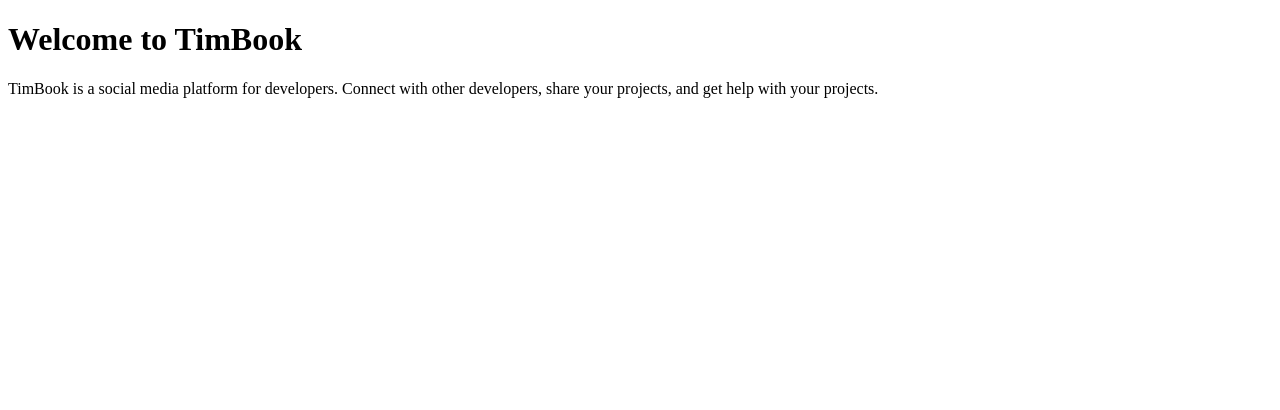
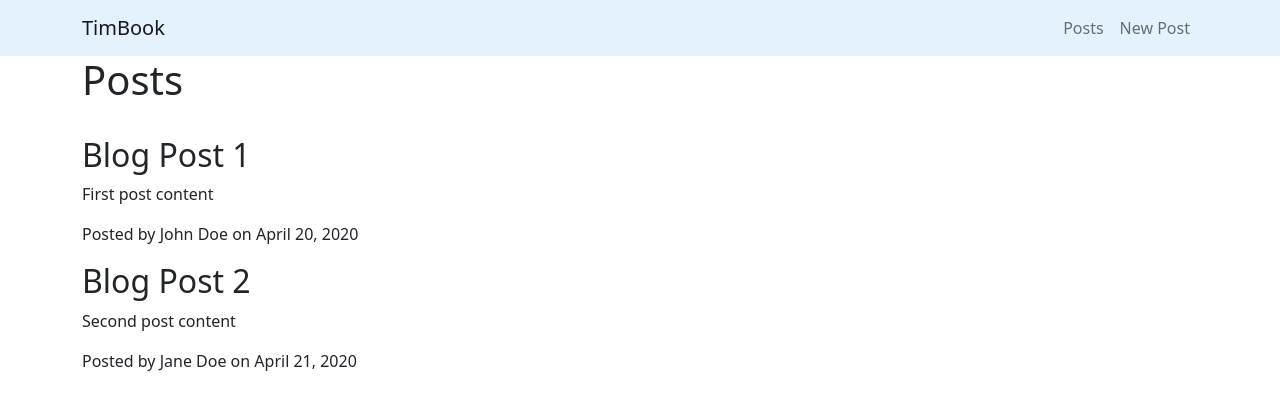
Before and after one commit to Temirlan504/Flask-Blog-App, a Flask app: page / in a window 1280 px wide. Shown: the top 410 px of the page. Run offline with Flask 3, Linux system fonts and the light colour scheme.

Commit message:
Add dummy data, and bootstrap
Added dummy data to test website. Added bootstrap

```diff
--- a/app.py
+++ b/app.py
@@ -2,9 +2,24 @@ from flask import Flask, render_template
 
 app = Flask(__name__)
 
+posts = [
+    {
+        'author': 'John Doe',
+        'title': 'Blog Post 1',
+        'content': 'First post content',
+        'date_posted': 'April 20, 2020'
+    },
+    {
+        'author': 'Jane Doe',
+        'title': 'Blog Post 2',
+        'content': 'Second post content',
+        'date_posted': 'April 21, 2020'
+    }
+]
+
 @app.route('/')
 def index():
-    return render_template('index.html')
+    return render_template('index.html', posts=posts)
 
 
 if __name__ == '__main__':
--- a/templates/index.html
+++ b/templates/index.html
@@ -1,10 +1,13 @@
 {% extends 'layout.html' %}
 
 {% block body %}
-    <h1>Welcome to TimBook</h1>
-    <p>
-        TimBook is a social media platform for developers.
-        Connect with other developers, share your projects,
-        and get help with your projects.
-    </p>
+    <h1>Posts</h1><br>
+
+    {% for post in posts %}
+        <div class="post">
+            <h2>{{ post.title }}</h2>
+            <p>{{ post.content }}</p>
+            <p>Posted by {{ post.author }} on {{ post.date_posted }}</p>
+        </div>
+    {% endfor %}
 {% endblock %}
--- a/templates/layout.html
+++ b/templates/layout.html
@@ -1,11 +1,31 @@
 <!DOCTYPE html>
 <html lang="en">
 <head>
-    <meta charset="UTF-8">
-    <meta name="viewport" content="width=device-width, initial-scale=1.0">
+    <meta charset="utf-8">
+    <meta name="viewport" content="width=device-width, initial-scale=1">
+    <!-- Bootstrap -->
+    <link href="https://cdn.jsdelivr.net/npm/bootstrap@5.0.2/dist/css/bootstrap.min.css" rel="stylesheet" integrity="sha384-EVSTQN3/azprG1Anm3QDgpJLIm9Nao0Yz1ztcQTwFspd3yD65VohhpuuCOmLASjC" crossorigin="anonymous">
+    <script src="https://cdn.jsdelivr.net/npm/bootstrap@5.0.2/dist/js/bootstrap.bundle.min.js" integrity="sha384-MrcW6ZMFYlzcLA8Nl+NtUVF0sA7MsXsP1UyJoMp4YLEuNSfAP+JcXn/tWtIaxVXM" crossorigin="anonymous"></script>
+
     <title>{% block title %}TimBook{% endblock %}</title>
 </head>
 <body>
-    {% block body %}{% endblock %}
+    <nav class="navbar navbar-expand-lg navbar-light" style="background-color: #e3f2fd;">
+        <div class="container">
+            <a class="navbar-brand" href="{{ url_for('index') }}">TimBook</a>
+            <ul class="navbar-nav">
+                <li class="nav-item">
+                    <a class="nav-link" href="#">Posts</a>
+                </li>
+                <li class="nav-item">
+                    <a class="nav-link" href="#">New Post</a>
+                </li>
+            </ul>
+        </div>
+    </nav>
+
+    <div class="container">
+        {% block body %}{% endblock %}
+    </div>
 </body>
 </html>
```
